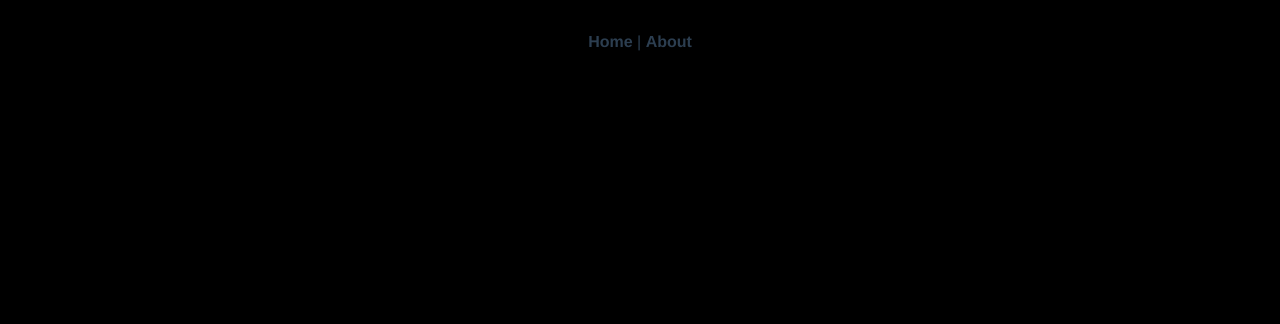
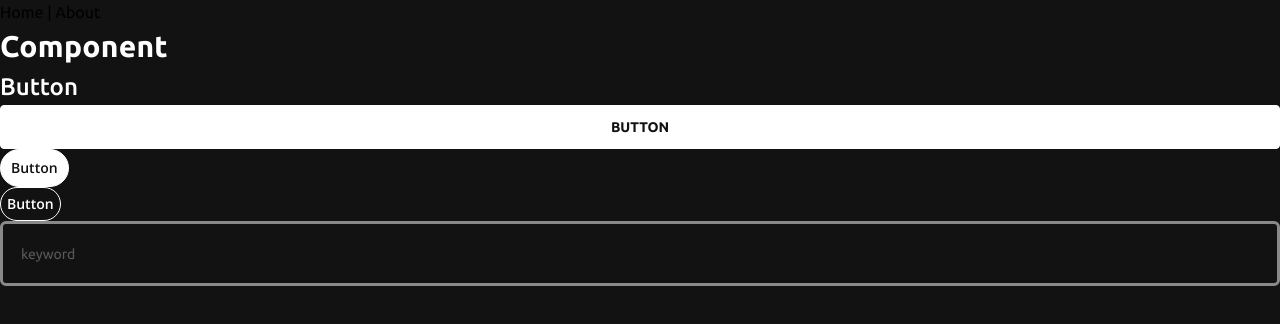
Before and after one commit to hcd1983/perfectscore-frontend-test, a Vue app: page /components in a window 1280 px wide. Before the commit this address had no page. Shown: the top 324 px of the page. Built offline with nearby package versions, Linux system fonts and the light colour scheme.

Commit message:
feat: button, input styling

```diff
--- a/package.json
+++ b/package.json
@@ -5,7 +5,8 @@
   "scripts": {
     "serve": "vue-cli-service serve",
     "build": "vue-cli-service build",
-    "lint": "vue-cli-service lint"
+    "lint": "vue-cli-service lint",
+    "pretty": "prettier \"src/**/*.{js,vue}\""
   },
   "dependencies": {
     "@tailwindcss/postcss7-compat": "^2.2.17",
@@ -26,9 +27,12 @@
     "autoprefixer": "^10.4.2",
     "babel-eslint": "^10.1.0",
     "eslint": "^6.7.2",
+    "eslint-config-prettier": "^8.3.0",
     "eslint-plugin-import": "^2.20.2",
+    "eslint-plugin-prettier": "^4.0.0",
     "eslint-plugin-vue": "^7.0.0",
     "postcss": "^8.4.5",
+    "prettier": "^2.5.1",
     "tailwindcss": "^3.0.12",
     "vue-cli-plugin-tailwind": "~2.2.18"
   },
--- a/public/index.html
+++ b/public/index.html
@@ -6,6 +6,9 @@
     <meta name="viewport" content="width=device-width,initial-scale=1.0">
     <link rel="icon" href="<%= BASE_URL %>favicon.ico">
     <title><%= htmlWebpackPlugin.options.title %></title>
+      <link rel="preconnect" href="https://fonts.googleapis.com">
+      <link rel="preconnect" href="https://fonts.gstatic.com" crossorigin>
+      <link href="https://fonts.googleapis.com/css2?family=Open+Sans:wght@600&family=Ubuntu:wght@400;500;700&display=swap" rel="stylesheet">
   </head>
   <body>
     <noscript>
--- a/src/App.vue
+++ b/src/App.vue
@@ -5,26 +5,3 @@
   </nav>
   <router-view/>
 </template>
-
-<style>
-#app {
-  font-family: Avenir, Helvetica, Arial, sans-serif;
-  -webkit-font-smoothing: antialiased;
-  -moz-osx-font-smoothing: grayscale;
-  text-align: center;
-  color: #2c3e50;
-}
-
-nav {
-  padding: 30px;
-}
-
-nav a {
-  font-weight: bold;
-  color: #2c3e50;
-}
-
-nav a.router-link-exact-active {
-  color: #42b983;
-}
-</style>
--- a/src/assets/tailwind.css
+++ /dev/null
@@ -1,5 +0,0 @@
-@tailwind base;
-
-@tailwind components;
-
-@tailwind utilities;
--- /dev/null
+++ b/src/components/ButtonNormal.vue
@@ -0,0 +1,21 @@
+<template>
+<div>
+  <slot />
+</div>
+</template>
+
+<script>
+export default {
+  name: 'ButtonNormal',
+};
+</script>
+<style scoped>
+div {
+  @apply text-sm bg-white text-dark flex items-center
+  justify-center bg-white uppercase font-bold cursor-pointer
+  border-solid border-white border
+  hover:bg-transparent hover:text-white;
+  padding: 11px 14px;
+  border-radius: 4px;
+}
+</style>
--- /dev/null
+++ b/src/components/ButtonSmall.vue
@@ -0,0 +1,38 @@
+<template>
+<div :class="{'contained' : type === 'contained' }">
+  <slot />
+</div>
+</template>
+
+<script>
+export default {
+  name: 'ButtonSmall',
+  props: {
+    type: {
+      type: String,
+      default() {
+        return 'outline';
+      },
+    },
+  },
+};
+</script>
+<style scoped>
+div {
+  @apply bg-white flex items-center justify-center w-max  cursor-pointer
+  font-open-sans font-semibold text-sm text-dark  font-bold
+  border-solid border-white border rounded-full
+  hover:bg-transparent hover:text-white;
+  padding: 8px 10px;
+}
+
+div.contained {
+  @apply bg-transparent text-white
+  hover:bg-white hover:text-dark;
+  padding: 6px;
+}
+
+div.contained:hover {
+  padding: 8px 10px;
+}
+</style>
--- /dev/null
+++ b/src/components/Input.vue
@@ -0,0 +1,29 @@
+<template>
+  <input />
+</template>
+
+<script>
+export default {
+  name: 'Input',
+};
+</script>
+
+<style scoped>
+input {
+  @apply outline-none focus:outline-none
+  bg-transparent w-full text-sm
+  ;
+  border: 3px solid rgba(255, 255, 255, .5);
+  border-radius: 6px;
+  padding: 20px 18px 19px;
+  color: rgba(255, 255, 255, .3);
+}
+
+input::placeholder{
+  color: rgba(255, 255, 255, .3);
+}
+input:focus{
+  @apply text-white;
+  border-color: #FF9B33;
+}
+</style>
--- a/src/main.js
+++ b/src/main.js
@@ -2,6 +2,5 @@ import { createApp } from 'vue';
 import App from './App.vue';
 import router from './router';
 import './style/main.css';
-import './assets/tailwind.css';
 
 createApp(App).use(router).mount('#app');
--- a/src/router/index.js
+++ b/src/router/index.js
@@ -12,6 +12,11 @@ const routes = [
     name: 'about',
     component: () => import(/* webpackChunkName: "about" */ '../views/AboutView.vue'),
   },
+  {
+    path: '/components',
+    name: 'components',
+    component: () => import(/* webpackChunkName: "about" */ '../views/Components.vue'),
+  },
 ];
 
 const router = createRouter({
--- a/src/style/main.css
+++ b/src/style/main.css
@@ -2,5 +2,21 @@
 @tailwind components;
 @tailwind utilities;
 body{
-    @apply bg-black;
+    @apply font-ubuntu;
+    background-color: #121212;
 }
+
+h1 {
+    @apply font-ubuntu font-bold;
+    font-style: normal;
+    font-size: 30px;
+    line-height: 150%;
+    letter-spacing: 0.25px;
+}
+
+h2 {
+    @apply font-ubuntu font-medium;
+    font-style: normal;
+    font-size: 24px;
+    line-height: 150%;
+}
--- /dev/null
+++ b/src/views/Components.vue
@@ -0,0 +1,31 @@
+<template>
+<div>
+  <h1 class="text-white">Component</h1>
+  <h2 class="text-white">Button</h2>
+  <div>
+    <ButtonNormal>Button</ButtonNormal>
+  </div>
+  <div>
+    <ButtonSmall>Button</ButtonSmall>
+    <ButtonSmall type="contained">Button</ButtonSmall>
+  </div>
+  <div>
+    <Input placeholder="keyword" />
+  </div>
+</div>
+</template>
+
+<script>
+import ButtonNormal from '../components/ButtonNormal.vue';
+import ButtonSmall from '../components/ButtonSmall.vue';
+import Input from '../components/Input.vue';
+
+export default {
+  name: 'Components',
+  components: { ButtonNormal, ButtonSmall, Input },
+};
+</script>
+
+<style scoped>
+
+</style>
--- a/tailwind.config.js
+++ b/tailwind.config.js
@@ -2,7 +2,15 @@ module.exports = {
   purge: ['./public/**/*.html', './src/**/*.{vue,js,ts,jsx,tsx}'],
   darkMode: false, // or 'media' or 'class'
   theme: {
-    extend: {},
+    extend: {
+      colors: {
+        dark: '#121212',
+      },
+      fontFamily: {
+        ubuntu: ['Ubuntu', 'sans-serif'],
+        'open-sans': ['Open Sans', 'sans-serif'],
+      },
+    },
   },
   variants: {
     extend: {},
```
Also changed, not shown: 1 other file (tests, documents, lock files or other folders).
